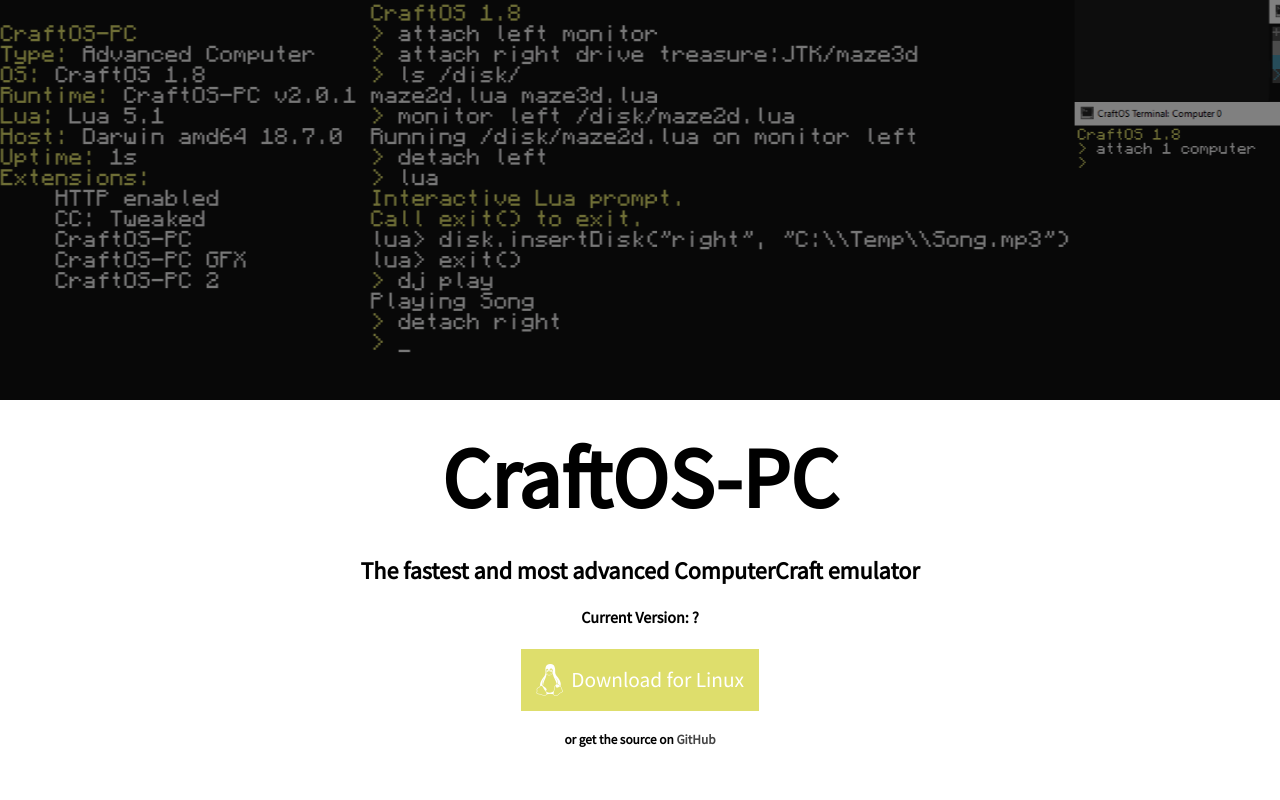
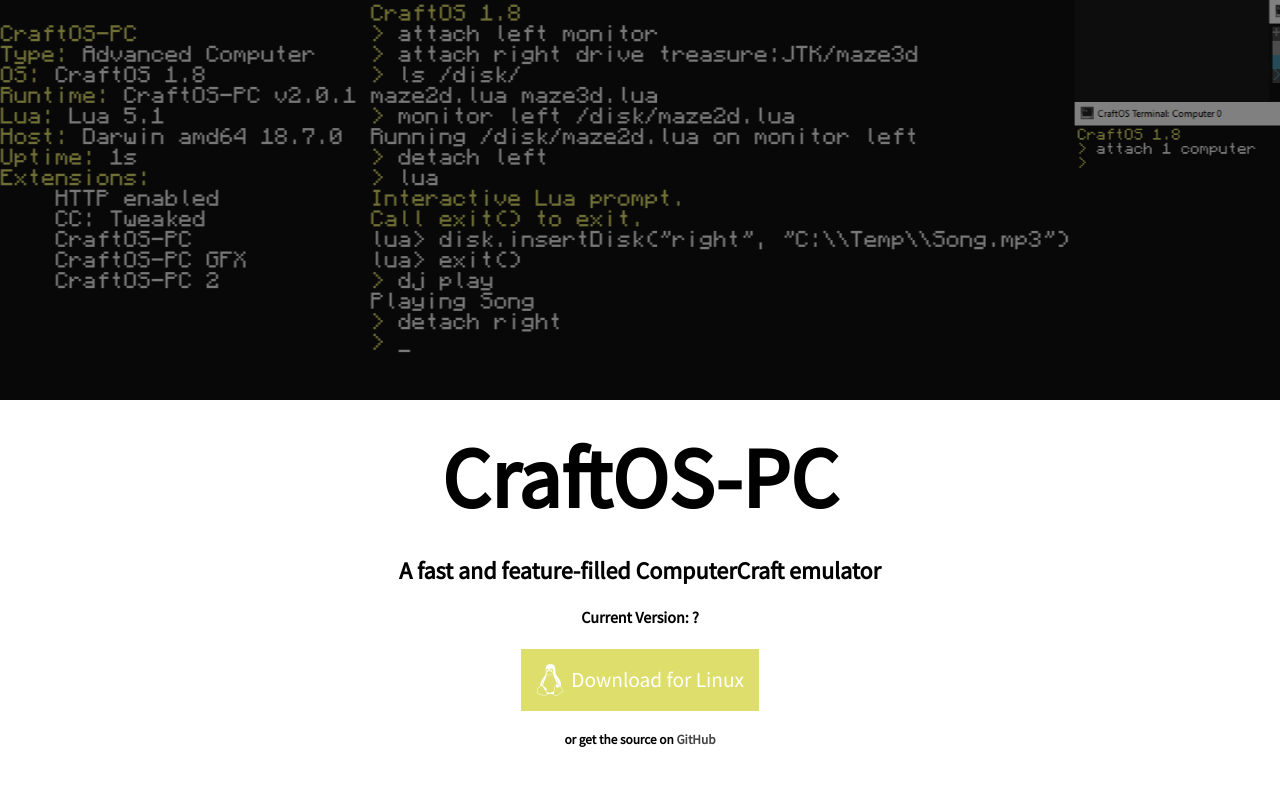
Before and after one commit to MCJack123/CraftOS-PC, a plain HTML site: page index.html in a window 1280 px wide. Shown: the top 800 px of the page. Drawn offline with Linux system fonts and the light colour scheme; no server answers.

Commit message:
Added some meta tags

```diff
--- a/index.html
+++ b/index.html
@@ -2,14 +2,17 @@
     <head>
         <meta charset="utf8">
         <meta property="og:title" content="CraftOS-PC">
-        <meta property="og:description" content="The fastest and most advanced ComputerCraft emulator">
+        <meta property="og:description" content="A fast and feature-filled ComputerCraft emulator">
         <meta property="og:image" content="https://mcjack123.github.io/CraftOS-PC/images/image1.png">
         <meta property="og:url" content="https://mcjack123.github.io/CraftOS-PC/">
         <meta property="twitter:title" content="CraftOS-PC">
-        <meta property="twitter:description" content="The fastest and most advanced ComputerCraft emulator">
+        <meta property="twitter:description" content="A fast and feature-filled ComputerCraft emulator">
         <meta property="twitter:image" content="https://mcjack123.github.io/CraftOS-PC/images/image1.png">
         <meta property="twitter:card" content="summary_large_index">
-        <title>CraftOS-PC - Home Page</title>
+        <meta http-equiv="Content-Type" content="text/html; charset=utf-8">
+        <meta name=viewport content="width=device-width, initial-scale=1">
+        <meta name="description" content="The fastest emulator for ComputerCraft 1.8, CraftOS-PC adds many new features to CraftOS while staying as lightweight as possible.">
+        <title>CraftOS-PC - A fast and feature-filled ComputerCraft emulator - Home Page</title>
         <link href="https://fonts.googleapis.com/css?family=Source+Sans+Pro&display=swap" rel="stylesheet">
         <link rel="stylesheet" href="site.css" type="text/css">
         <link rel="stylesheet" type="text/css" media="all" href="https://cdnjs.cloudflare.com/ajax/libs/font-awesome/5.9.0/css/all.min.css" />
@@ -25,7 +28,7 @@
                 <div class="title-box">
                     <div class="title-content">
                         <h1>CraftOS-PC</h1>
-                        <h2>The fastest and most advanced ComputerCraft emulator</h2>
+                        <h2>A fast and feature-filled ComputerCraft emulator</h2>
                         <h4>Current Version: <span id="current-version">?</span></h4>
                         <a href="index.html" id="download-link">
                             <div id="download-button" class="download-button">
```
